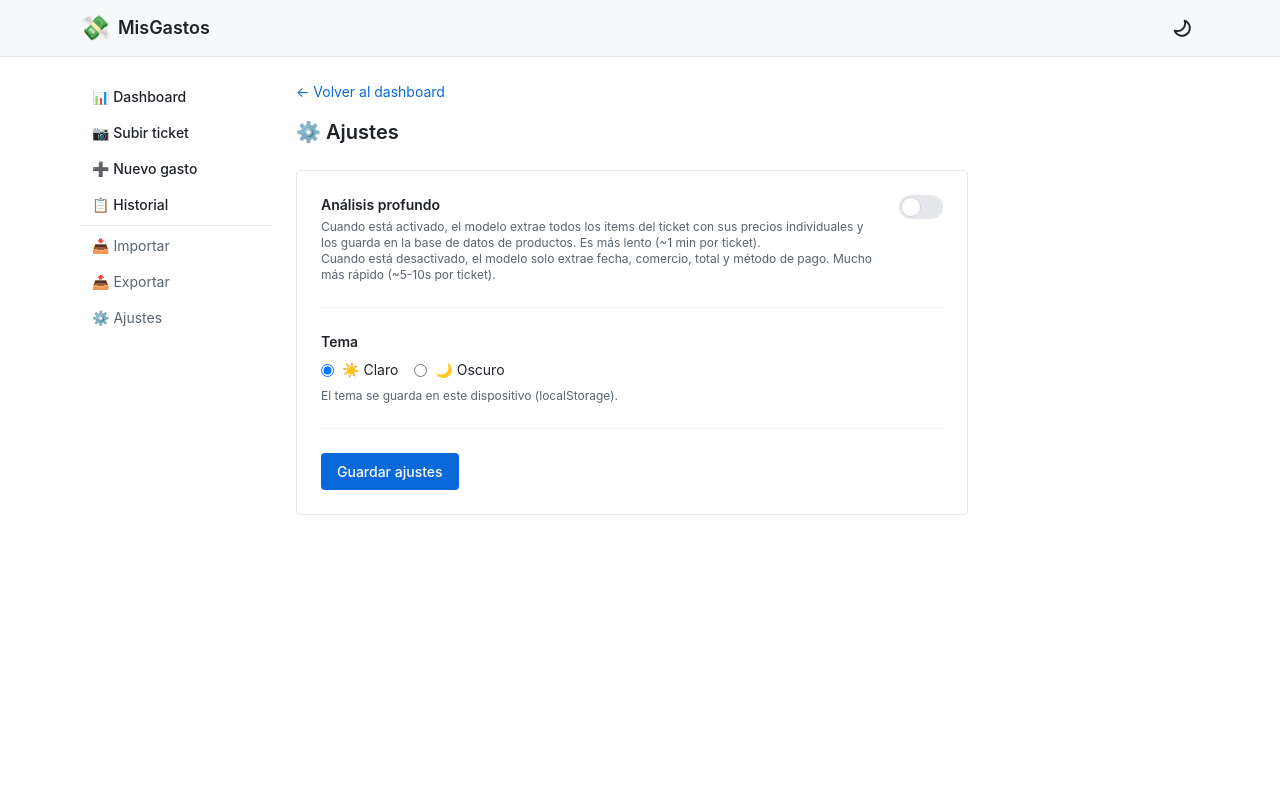
After one commit to carlosjarenom/MisGastos, a Flask app: page /settings in a window 1280 px wide. The commit adds this page. Run offline with Flask 3, Linux system fonts and the light colour scheme; data comes from the database, SQL or seed files in the repository; data that the repository does not hold is empty; some libraries are stand-ins or nearby versions.

Commit message:
feat: menú de ajustes + análisis profundo + fix contador
FIX 20A - models/schema.py:
- Nueva tabla settings (key, value)
- Valores por defecto: deep_analysis=false, theme=light

FIX 20B - app.py:
- Helpers: get_setting(), set_setting(), is_deep_analysis_enabled()

FIX 20C - services/ocr.py:
- SYSTEM_PROMPT_FAST: prompt corto sin items (solo fecha/comercio/total/pago)
- extract_ticket() acepta deep_analysis param
- _call_vlm() elige prompt según deep_analysis
- _call_vlm_direct() elige prompt según deep_analysis

FIX 20D - app.py:
- scan_upload, rotate_scan, enhance_scan usan is_deep_analysis_enabled()

FIX 20E - app.py:
- scan_save y new_expense_manual solo guardan items+products si deep=true

FIX 20F - app.py:
- Endpoint /settings (GET/POST)

FIX 20G - templates/settings.html:
- Toggle análisis profundo (switch)
- Toggle tema (radio light/dark)
- Estilo GitHub con dark mode

FIX 20H - templates/base.html:
- Enlace ⚙️ Ajustes en sidebar

FIX 20I - templates/scan/upload.html:
- Fix contador: guard if (loadingInterval) return
- Decimales: setInterval 100ms, toFixed(1)
- Tiempo real: Date.now() - startTime

```diff
--- a/app.py
+++ b/app.py
@@ -21,6 +21,32 @@ app.config["UPLOAD_FOLDER"] = UPLOAD_DIR
 app.config["MAX_CONTENT_LENGTH"] = 16 * 1024 * 1024  # 16MB max
 
 ALLOWED_EXTENSIONS = {"png", "jpg", "jpeg", "webp"}
+
+
+# ============================================================
+# SETTINGS HELPERS
+# ============================================================
+
+def get_setting(key: str, default: str = "") -> str:
+    """Leer un ajuste de la DB."""
+    conn = get_db()
+    c = conn.cursor()
+    c.execute("SELECT value FROM settings WHERE key = ?", (key,))
+    row = c.fetchone()
+    conn.close()
+    return row['value'] if row else default
+
+def set_setting(key: str, value: str):
+    """Escribir un ajuste en la DB."""
+    conn = get_db()
+    c = conn.cursor()
+    c.execute("INSERT OR REPLACE INTO settings (key, value) VALUES (?, ?)", (key, value))
+    conn.commit()
+    conn.close()
+
+def is_deep_analysis_enabled() -> bool:
+    """¿Está activado el análisis profundo (items + products)?"""
+    return get_setting('deep_analysis', 'false') == 'true'
 
 
 # ============================================================
@@ -200,9 +226,10 @@ def scan_upload():
     original_path = os.path.join(UPLOAD_DIR, original_filename)
     f.save(original_path)
 
-    # Procesar OCR
+    # Procesar OCR (deep_analysis según ajuste)
     try:
-        result = extract_ticket(original_path)
+        deep = is_deep_analysis_enabled()
+        result = extract_ticket(original_path, deep_analysis=deep)
     except ValueError as e:
         # Imagen inválida
         os.remove(original_path)
@@ -401,44 +428,47 @@ def scan_save():
     ))
     txn_id = c.lastrowid
 
-    # Guardar items y calcular suma
+    # Solo guardar items si el análisis profundo está activado
+    deep = is_deep_analysis_enabled()
     items_sum = 0.0
-    for i in range(len(item_descs)):
-        desc = item_descs[i].strip()
-        try:
-            price = float(item_prices[i])
-        except (ValueError, IndexError):
-            price = 0
-        try:
-            qty = float(item_quants[i])
-        except (ValueError, IndexError):
-            qty = 1.0
-        if desc and price > 0:
-            items_sum += price * qty
-            c.execute("""
-                INSERT INTO transaction_items (transaction_id, description, quantity, unit_price, category_id)
-                VALUES (?, ?, ?, ?, ?)
-            """, (txn_id, desc, qty, price, data["category_id"]))
+    if deep:
+        for i in range(len(item_descs)):
+            desc = item_descs[i].strip()
+            try:
+                price = float(item_prices[i])
+            except (ValueError, IndexError):
+                price = 0
+            try:
+                qty = float(item_quants[i])
+            except (ValueError, IndexError):
+                qty = 1.0
+            if desc and price > 0:
+                items_sum += price * qty
+                c.execute("""
+                    INSERT INTO transaction_items (transaction_id, description, quantity, unit_price, category_id)
+                    VALUES (?, ?, ?, ?, ?)
+                """, (txn_id, desc, qty, price, data["category_id"]))
 
     # Guardar items también en tabla products (historial de precios)
-    for i in range(len(item_descs)):
-        desc = item_descs[i].strip()
-        try:
-            price = float(item_prices[i])
-        except (ValueError, IndexError):
-            price = 0
-        try:
-            qty = float(item_quants[i])
-        except (ValueError, IndexError):
-            qty = 1.0
-        if desc and price > 0:
-            # precio del OCR = precio UNITARIO (no total)
-            # Para gasolina: precio = €/litro, cantidad = litros
-            unit_price = price
-            c.execute("""
-                INSERT INTO products (name, unit_price, date, transaction_id, merchant_id)
-                VALUES (?, ?, ?, ?, ?)
-            """, (desc, unit_price, data["date"], txn_id, merchant_id))
+    if deep:
+        for i in range(len(item_descs)):
+            desc = item_descs[i].strip()
+            try:
+                price = float(item_prices[i])
+            except (ValueError, IndexError):
+                price = 0
+            try:
+                qty = float(item_quants[i])
+            except (ValueError, IndexError):
+                qty = 1.0
+            if desc and price > 0:
+                # precio del OCR = precio UNITARIO (no total)
+                # Para gasolina: precio = €/litro, cantidad = litros
+                unit_price = price
+                c.execute("""
+                    INSERT INTO products (name, unit_price, date, transaction_id, merchant_id)
+                    VALUES (?, ?, ?, ?, ?)
+                """, (desc, unit_price, data["date"], txn_id, merchant_id))
 
     # Actualizar scan → vincular a transacción + marcar como guardado
     if data["scan_id"]:
@@ -878,7 +908,7 @@ def rotate_scan(scan_id, degrees):
     conn.close()
 
     try:
-        result = extract_ticket(rotated_path)
+        result = extract_ticket(rotated_path, deep_analysis=is_deep_analysis_enabled())
     except Exception as e:
         return f"Error al re-procesar: {e}", 500
 
@@ -946,7 +976,7 @@ def enhance_scan(scan_id):
     conn.close()
 
     try:
-        result = extract_ticket(enhanced_path)
+        result = extract_ticket(enhanced_path, deep_analysis=is_deep_analysis_enabled())
     except Exception as e:
         return f"Error al re-procesar: {e}", 500
 
@@ -978,6 +1008,39 @@ def enhance_scan(scan_id):
     conn.close()
 
     return redirect(url_for("edit_pending_scan", scan_id=scan_id))
+
+
+# ============================================================
+# AJUSTES
+# ============================================================
+
+@app.route("/settings", methods=["GET", "POST"])
+def settings():
+    """Página de ajustes."""
+    conn = get_db()
+    c = conn.cursor()
+    c.execute("SELECT COUNT(*) FROM scans WHERE status = 'pending'")
+    review_count = c.fetchone()[0] or 0
+    conn.close()
+
+    if request.method == "POST":
+        # Guardar ajustes
+        deep = request.form.get("deep_analysis") == "on"
+        theme = request.form.get("theme", "light")
+        set_setting('deep_analysis', 'true' if deep else 'false')
+        set_setting('theme', theme)
+        return redirect(url_for("settings"))
+
+    # GET: mostrar formulario
+    deep_enabled = is_deep_analysis_enabled()
+    current_theme = get_setting('theme', 'light')
+
+    return render_template(
+        "settings.html",
+        deep_enabled=deep_enabled,
+        current_theme=current_theme,
+        review_queue_count=review_count,
+    )
 
 
 # ============================================================
@@ -1064,40 +1127,43 @@ def new_expense_manual():
         item_descs = request.form.getlist("item_desc[]")
         item_prices = request.form.getlist("item_price[]")
         item_quants = request.form.getlist("item_qty[]")
-        for i in range(len(item_descs)):
-            desc = item_descs[i].strip()
-            try:
-                price = float(item_prices[i])
-            except (ValueError, IndexError):
-                price = 0
-            try:
-                qty = float(item_quants[i])
-            except (ValueError, IndexError):
-                qty = 1.0
-            if desc and price > 0:
-                c.execute("""
-                    INSERT INTO transaction_items (transaction_id, description, quantity, unit_price, category_id)
-                    VALUES (?, ?, ?, ?, ?)
-                """, (txn_id, desc, qty, price, category_id))
+        deep = is_deep_analysis_enabled()
+        if deep:
+            for i in range(len(item_descs)):
+                desc = item_descs[i].strip()
+                try:
+                    price = float(item_prices[i])
+                except (ValueError, IndexError):
+                    price = 0
+                try:
+                    qty = float(item_quants[i])
+                except (ValueError, IndexError):
+                    qty = 1.0
+                if desc and price > 0:
+                    c.execute("""
+                        INSERT INTO transaction_items (transaction_id, description, quantity, unit_price, category_id)
+                        VALUES (?, ?, ?, ?, ?)
+                    """, (txn_id, desc, qty, price, category_id))
 
         # Guardar items también en tabla products (historial de precios)
-        for i in range(len(item_descs)):
-            desc = item_descs[i].strip()
-            try:
-                price = float(item_prices[i])
-            except (ValueError, IndexError):
-                price = 0
-            try:
-                qty = float(item_quants[i])
-            except (ValueError, IndexError):
-                qty = 1.0
-            if desc and price > 0:
-                # precio del form = precio UNITARIO (no total)
-                unit_price = price
-                c.execute("""
-                    INSERT INTO products (name, unit_price, date, transaction_id, merchant_id)
-                    VALUES (?, ?, ?, ?, ?)
-                """, (desc, unit_price, date_val, txn_id, merchant_id))
+        if deep:
+            for i in range(len(item_descs)):
+                desc = item_descs[i].strip()
+                try:
+                    price = float(item_prices[i])
+                except (ValueError, IndexError):
+                    price = 0
+                try:
+                    qty = float(item_quants[i])
+                except (ValueError, IndexError):
+                    qty = 1.0
+                if desc and price > 0:
+                    # precio del form = precio UNITARIO (no total)
+                    unit_price = price
+                    c.execute("""
+                        INSERT INTO products (name, unit_price, date, transaction_id, merchant_id)
+                        VALUES (?, ?, ?, ?, ?)
+                    """, (desc, unit_price, date_val, txn_id, merchant_id))
 
         conn.commit()
         conn.close()
--- a/templates/base.html
+++ b/templates/base.html
@@ -126,6 +126,9 @@
  <a href="/export-excel" class="flex items-center gap-2 px-3 py-1.5 rounded text-sm text-fg-muted hover:bg-canvas-subtle dark:hover:bg-darkcanvas-subtle">
  📤 Exportar
  </a>
+ <a href="/settings" class="flex items-center gap-2 px-3 py-1.5 rounded text-sm text-fg-muted hover:bg-canvas-subtle dark:hover:bg-darkcanvas-subtle">
+ ⚙️ Ajustes
+ </a>
  </nav>
  </aside>
 
--- /dev/null
+++ b/templates/settings.html
@@ -0,0 +1,62 @@
+{% extends "base.html" %}
+{% block title %}Ajustes — MisGastos{% endblock %}
+{% block content %}
+
+<div class="mb-4">
+ <a href="/" class="text-accent hover:underline text-sm">← Volver al dashboard</a>
+</div>
+
+<h1 class="text-xl font-semibold mb-6">⚙️ Ajustes</h1>
+
+<form method="POST" class="border border-gray-200 dark:border-gray-700 rounded p-6 bg-white dark:bg-darkcanvas-subtle max-w-2xl space-y-6">
+
+ <!-- Análisis profundo -->
+ <div class="border-b border-gray-100 dark:border-gray-800 pb-6">
+ <div class="flex items-start justify-between">
+ <div class="flex-1">
+ <label class="block text-sm font-semibold mb-1">Análisis profundo</label>
+ <p class="text-xs text-fg-muted">
+ Cuando está activado, el modelo extrae todos los items del ticket con sus precios
+ individuales y los guarda en la base de datos de productos. Es más lento (~1 min por ticket).
+ <br>
+ Cuando está desactivado, el modelo solo extrae fecha, comercio, total y método de pago.
+ Mucho más rápido (~5-10s por ticket).
+ </p>
+ </div>
+ <label class="relative inline-flex items-center cursor-pointer ml-4">
+ <input type="checkbox" name="deep_analysis" class="sr-only peer"
+ {% if deep_enabled %}checked{% endif %}>
+ <div class="w-11 h-6 bg-gray-200 dark:bg-gray-700 peer-focus:outline-none rounded-full peer peer-checked:after:translate-x-full peer-checked:after:border-white after:content-[''] after:absolute after:top-[2px] after:left-[2px] after:bg-white after:border-gray-300 after:border after:rounded-full after:h-5 after:w-5 after:transition-all peer-checked:bg-accent"></div>
+ </label>
+ </div>
+ </div>
+
+ <!-- Tema -->
+ <div class="border-b border-gray-100 dark:border-gray-800 pb-6">
+ <label class="block text-sm font-semibold mb-2">Tema</label>
+ <div class="flex gap-4">
+ <label class="flex items-center gap-2 text-sm">
+ <input type="radio" name="theme" value="light"
+ {% if current_theme == 'light' %}checked{% endif %}
+ onchange="document.documentElement.classList.remove('dark'); localStorage.setItem('theme','light');">
+ ☀️ Claro
+ </label>
+ <label class="flex items-center gap-2 text-sm">
+ <input type="radio" name="theme" value="dark"
+ {% if current_theme == 'dark' %}checked{% endif %}
+ onchange="document.documentElement.classList.add('dark'); localStorage.setItem('theme','dark');">
+ 🌙 Oscuro
+ </label>
+ </div>
+ <p class="text-xs text-fg-muted mt-2">El tema se guarda en este dispositivo (localStorage).</p>
+ </div>
+
+ <!-- Guardar -->
+ <div>
+ <button type="submit" class="px-4 py-2 bg-accent text-white rounded font-medium hover:bg-accent-emphasis">
+ Guardar ajustes
+ </button>
+ </div>
+</form>
+
+{% endblock %}
```
Also changed, not shown: models/schema.py (+9 -0 lines), services/ocr.py (+56 -13 lines), templates/scan/upload.html (+11 -6 lines).
